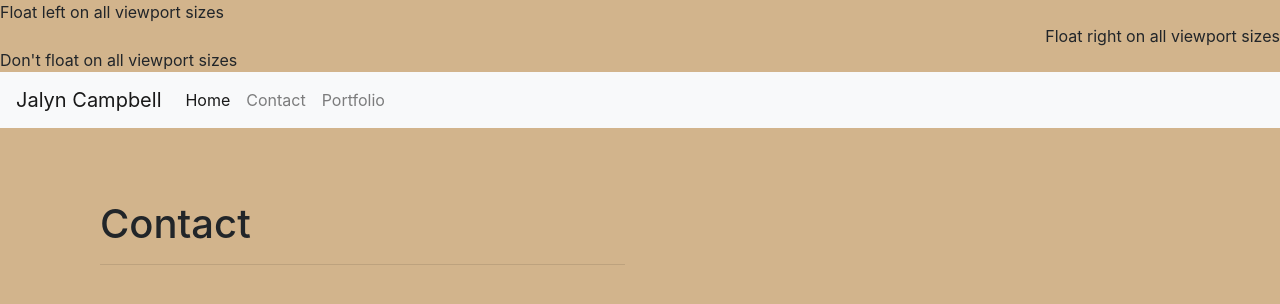
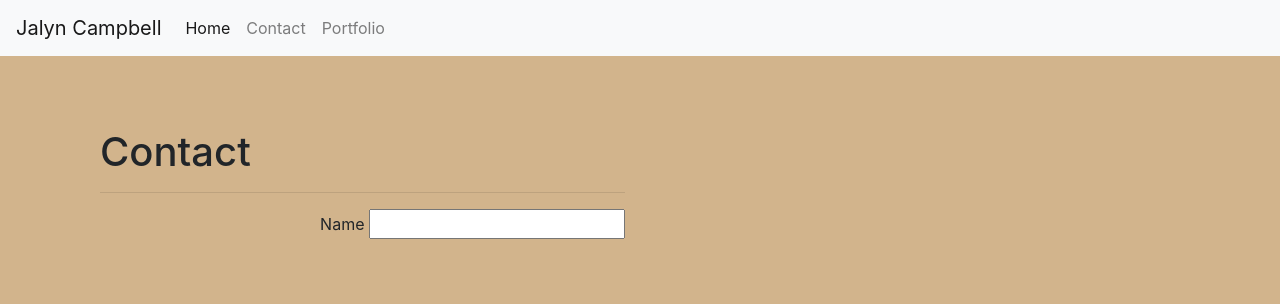
Before and after one commit to JCyberAI/lilportfolio, a plain HTML site: page contact.html in a window 1280 px wide. Drawn offline with nearby package versions, Linux system fonts and the light colour scheme.

Commit message:
commit on main

```diff
--- a/contact.html
+++ b/contact.html
@@ -9,10 +9,6 @@
     <link rel="stylesheet" href="reset.css">
     <link rel="stylesheet" href="https://cdn.jsdelivr.net/npm/bootstrap@4.5.3/dist/css/bootstrap.min.css" integrity="sha384-TX8t27EcRE3e/ihU7zmQxVncDAy5uIKz4rEkgIXeMed4M0jlfIDPvg6uqKI2xXr2" crossorigin="anonymous">
     <link rel="stylesheet" href="style.css">
-
-    <div class="float-left">Float left on all viewport sizes</div><br>
-    <div class="float-right">Float right on all viewport sizes</div><br>
-    <div class="float-none">Don't float on all viewport sizes</div>
 
     <nav class="navbar navbar-expand-lg navbar-light bg-light">
       <a class="navbar-brand" href="#">Jalyn Campbell</a>
@@ -46,6 +42,10 @@
       <div class="col-sm-6">
         <h1>Contact</h1>
         <hr>
+        <p>
+          <label>Name</label>
+          <input type="text", id="myName", value="">
+        </p>
 
 
 
```
Also changed, not shown: style.css (line endings or trailing spaces).
